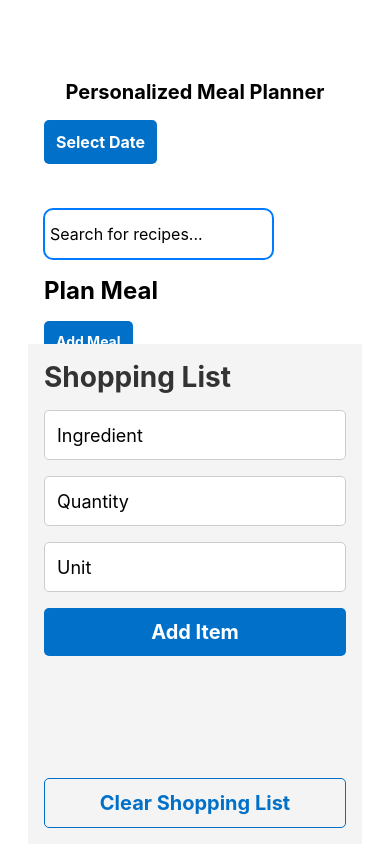
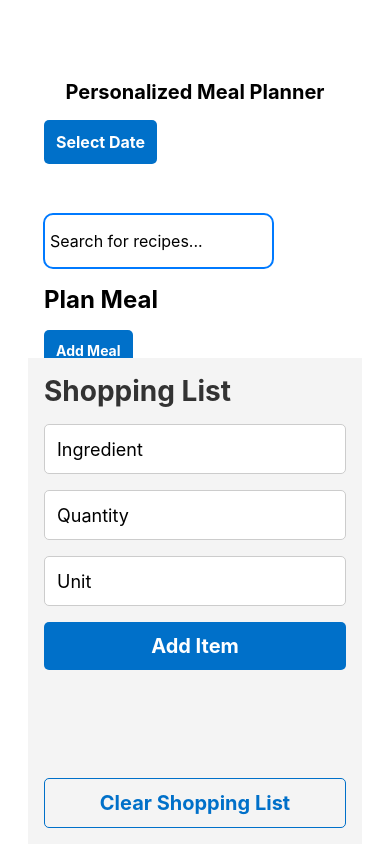
Before and after one commit to TranRTC/CSI-248-Final-Project, a React Native app in the folder PersonalizedMealPlanner/: screen / in a window 390 px wide. Built offline with nearby package versions, Linux system fonts and the light colour scheme.

Commit message:
Update ListBuy.jsx

```diff
--- a/PersonalizedMealPlanner/Components/ListBuy.jsx
+++ b/PersonalizedMealPlanner/Components/ListBuy.jsx
@@ -68,7 +68,7 @@ const ListBuy = () => {
 
 const styles = StyleSheet.create({
   container: {
-    flex: 9,
+    flex: 8,
     padding: 16,
     backgroundColor: '#f4f4f4',
   },
```
